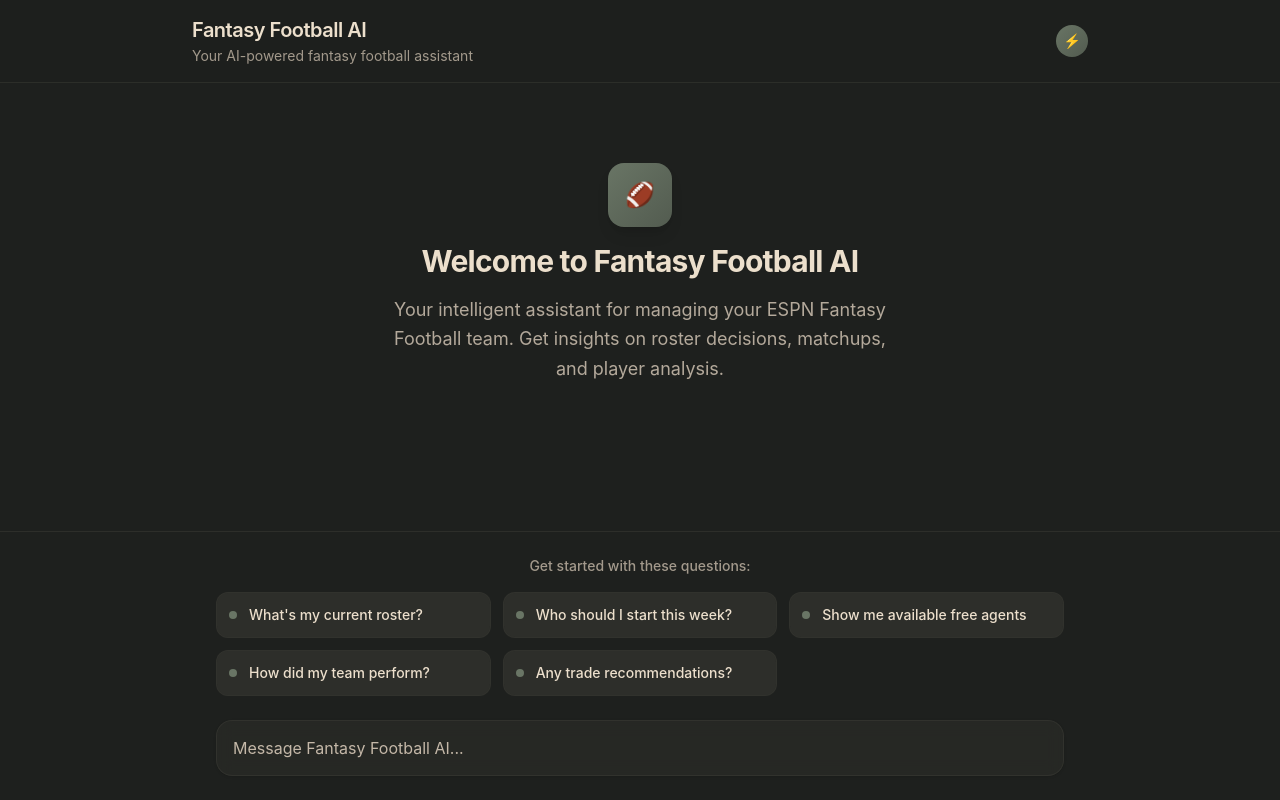
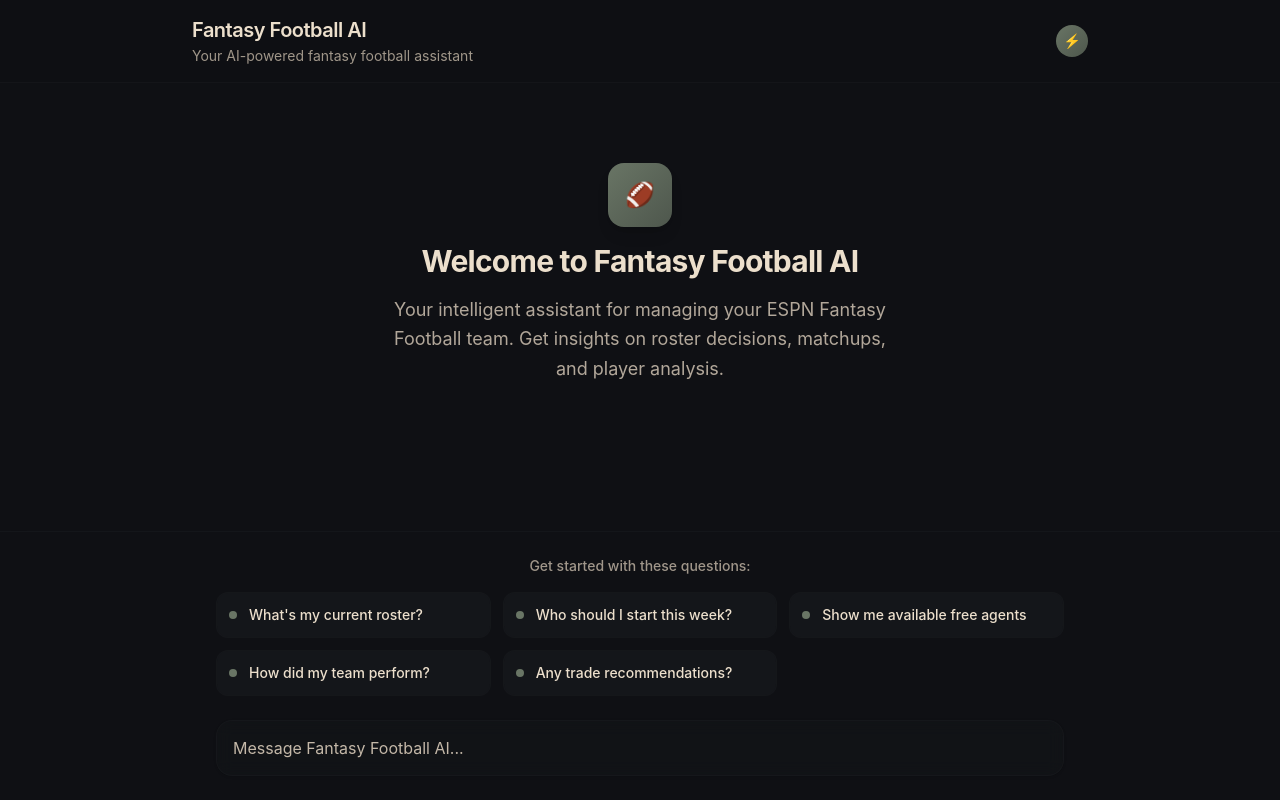
Before and after one commit to brianmatzelle/fantasy-web-client, a Next.js app: page / in a window 1280 px wide. Built offline with nearby package versions, Linux system fonts and the light colour scheme.

Commit message:
made page darker

```diff
--- a/src/app/globals.css
+++ b/src/app/globals.css
@@ -1,21 +1,21 @@
 @import "tailwindcss";
 
 :root {
-  /* Color Hunt Palette: https://colorhunt.co/palette/1e201e3c3d37697565ecdfcc */
-  --background: #1E201E;
-  --background-secondary: #3C3D37;
+  /* Darker Gray Palette for better contrast */
+  --background: #0F1014;
+  --background-secondary: #1A1C20;
   --accent: #697565;
   --foreground: #ECDFCC;
   --foreground-muted: #C4B8A8;
-  --border: #3C3D37;
-  --input: #3C3D37;
+  --border: #1A1C20;
+  --input: #1A1C20;
   --primary: #697565;
   --primary-foreground: #ECDFCC;
-  --secondary: #3C3D37;
+  --secondary: #1A1C20;
   --secondary-foreground: #ECDFCC;
-  --muted: #1E201E;
+  --muted: #0F1014;
   --muted-foreground: #C4B8A8;
-  --card: #3C3D37;
+  --card: #1A1C20;
   --card-foreground: #ECDFCC;
 }
 
@@ -47,11 +47,11 @@
 }
 
 ::-webkit-scrollbar-track {
-  background: #1E201E;
+  background: #0F1014;
 }
 
 ::-webkit-scrollbar-thumb {
-  background: #3C3D37;
+  background: #1A1C20;
   border-radius: 3px;
 }
 
--- a/src/components/ChatInterface.tsx
+++ b/src/components/ChatInterface.tsx
@@ -142,9 +142,9 @@
   ];
 
   return (
-    <div className="flex flex-col h-screen bg-[#1E201E]">
+    <div className="flex flex-col h-screen bg-[#0F1014]">
       {/* Header */}
-      <div className="border-b border-[#3C3D37]/50 px-6 py-4 bg-[#1E201E]/95 backdrop-blur-sm">
+      <div className="border-b border-[#1A1C20]/50 px-6 py-4 bg-[#0F1014]/95 backdrop-blur-sm">
         <div className="max-w-4xl mx-auto flex items-center justify-between">
           <div>
             <h1 className="text-xl font-semibold text-[#ECDFCC] tracking-tight">Fantasy Football AI</h1>
@@ -192,7 +192,7 @@
                     "max-w-[75%] rounded-2xl px-4 py-3 shadow-sm",
                     message.type === 'user'
                       ? "bg-[#697565] text-[#ECDFCC] rounded-br-md"
-                      : "bg-[#3C3D37] text-[#ECDFCC] rounded-bl-md border border-[#3C3D37]/50"
+                      : "bg-[#1A1C20] text-[#ECDFCC] rounded-bl-md border border-[#1A1C20]/50"
                   )}>
                     <div className="prose prose-sm max-w-none">
                       <div className="whitespace-pre-wrap text-sm leading-relaxed">
@@ -223,7 +223,7 @@
       </div>
 
       {/* Input Area */}
-      <div className="border-t border-[#3C3D37]/50 bg-[#1E201E] shadow-lg">
+      <div className="border-t border-[#1A1C20]/50 bg-[#0F1014] shadow-lg">
         <div className="max-w-4xl mx-auto p-6">
           {/* Quick Start Prompts - moved here above input */}
           {messages.length === 0 && (
@@ -235,7 +235,7 @@
                     key={prompt}
                     onClick={() => setInput(prompt)}
                     disabled={isLoading}
-                    className="group p-3 text-left rounded-xl bg-[#3C3D37]/50 hover:bg-[#3C3D37] border border-[#3C3D37]/30 hover:border-[#697565]/30 transition-all duration-200 hover:shadow-md"
+                    className="group p-3 text-left rounded-xl bg-[#1A1C20]/50 hover:bg-[#1A1C20] border border-[#1A1C20]/30 hover:border-[#697565]/30 transition-all duration-200 hover:shadow-md"
                   >
                     <div className="flex items-center gap-3">
                       <div className="w-2 h-2 rounded-full bg-[#697565] group-hover:bg-[#697565] transition-colors"></div>
@@ -254,7 +254,7 @@
                 onChange={(e) => setInput(e.target.value)}
                 placeholder="Message Fantasy Football AI..."
                 disabled={isLoading}
-                className="w-full h-14 text-base pl-4 pr-12 rounded-2xl border-[#3C3D37]/50 bg-[#3C3D37]/30 backdrop-blur-sm focus:bg-[#3C3D37]/50 focus:border-[#697565]/50 transition-all duration-200"
+                className="w-full h-14 text-base pl-4 pr-12 rounded-2xl border-[#1A1C20]/50 bg-[#1A1C20]/30 backdrop-blur-sm focus:bg-[#1A1C20]/50 focus:border-[#697565]/50 transition-all duration-200"
               />
               {input.trim() && !isLoading && (
                 <div className="absolute right-3 top-1/2 -translate-y-1/2">
```
